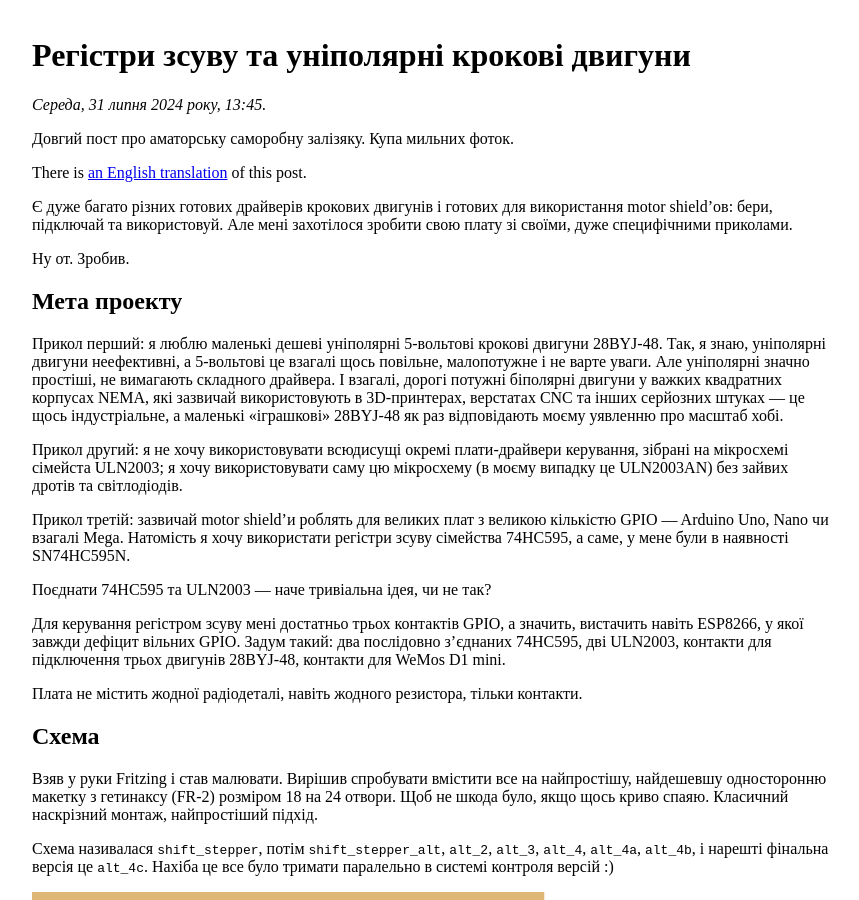
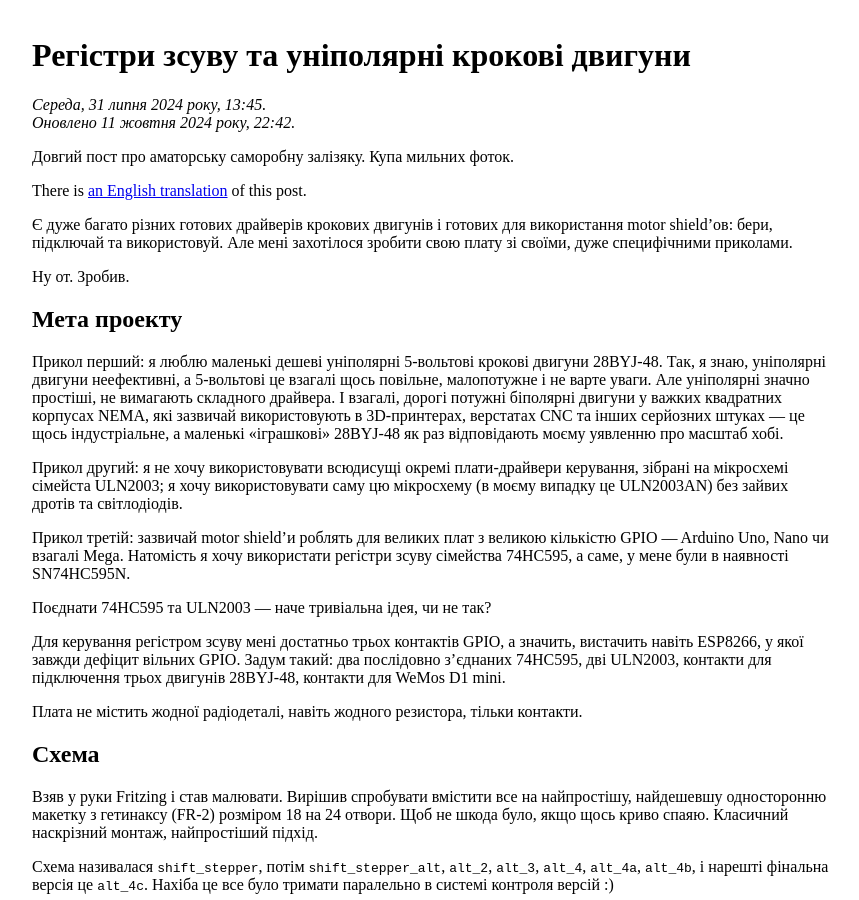
Before and after one commit to dk487/test.de.co.ua, a Jekyll site: the page built from _posts/2024/2024-07-31-shift-stepper.md, in a window 1280 px wide and 900 px high. Shown: the whole window, without its empty margins (208-1067 px from the left). Built offline with Jekyll 4.4.1, drawn with Linux system fonts in a browser that asks for light colours.

Commit message:
Fix mtime

```diff
--- a/_posts/2024/2024-07-31-shift-stepper.md
+++ b/_posts/2024/2024-07-31-shift-stepper.md
@@ -1,6 +1,7 @@
 ---
 title: Регістри зсуву та уніполярні крокові двигуни
 date: 2024-07-31 16:45:32 +03:00
+mtime: 2024-10-11 22:42:41 +03:00
 opengraph: uploads/shift_stepper/board_og.jpg
 ---
 
```
